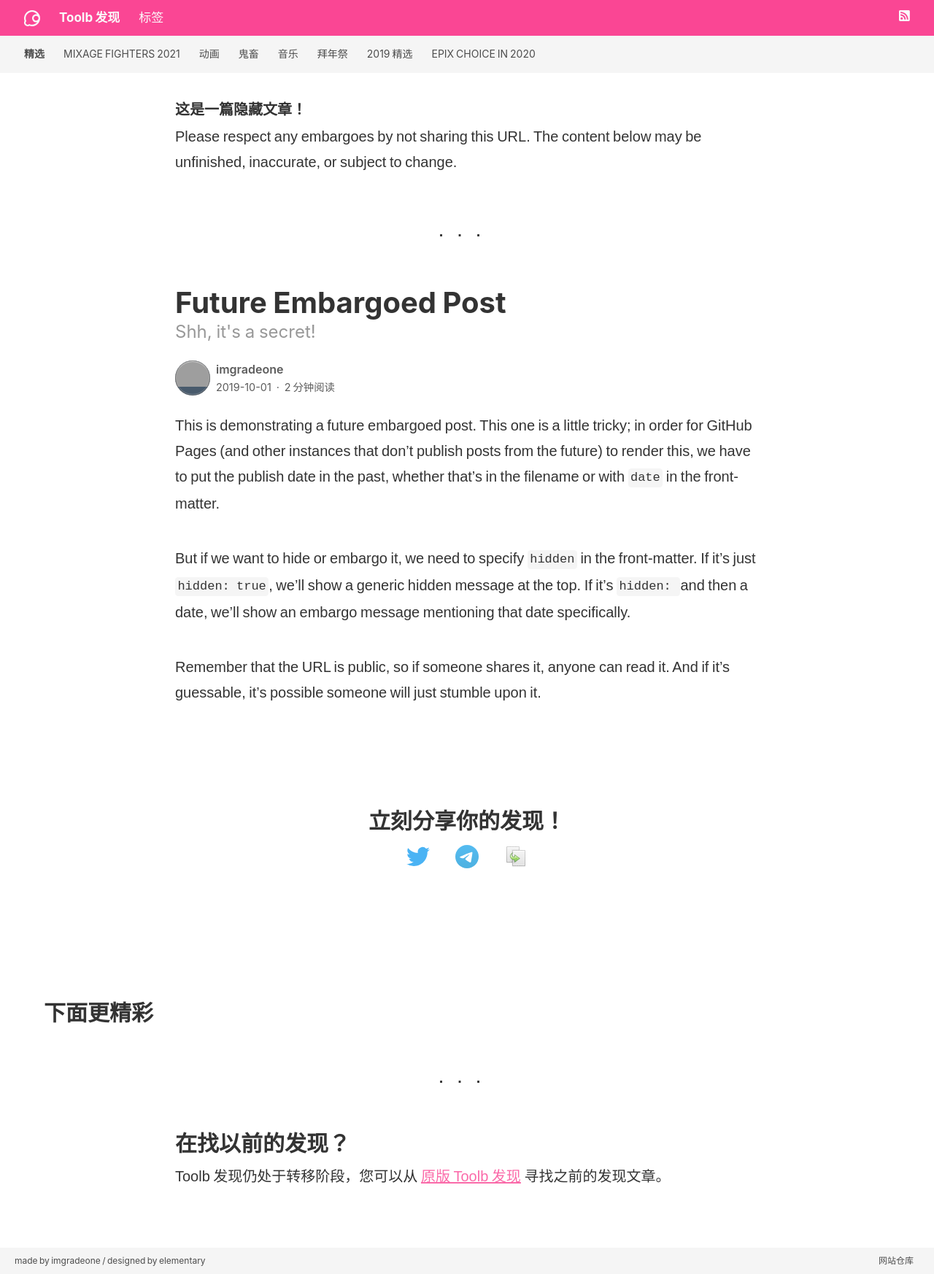
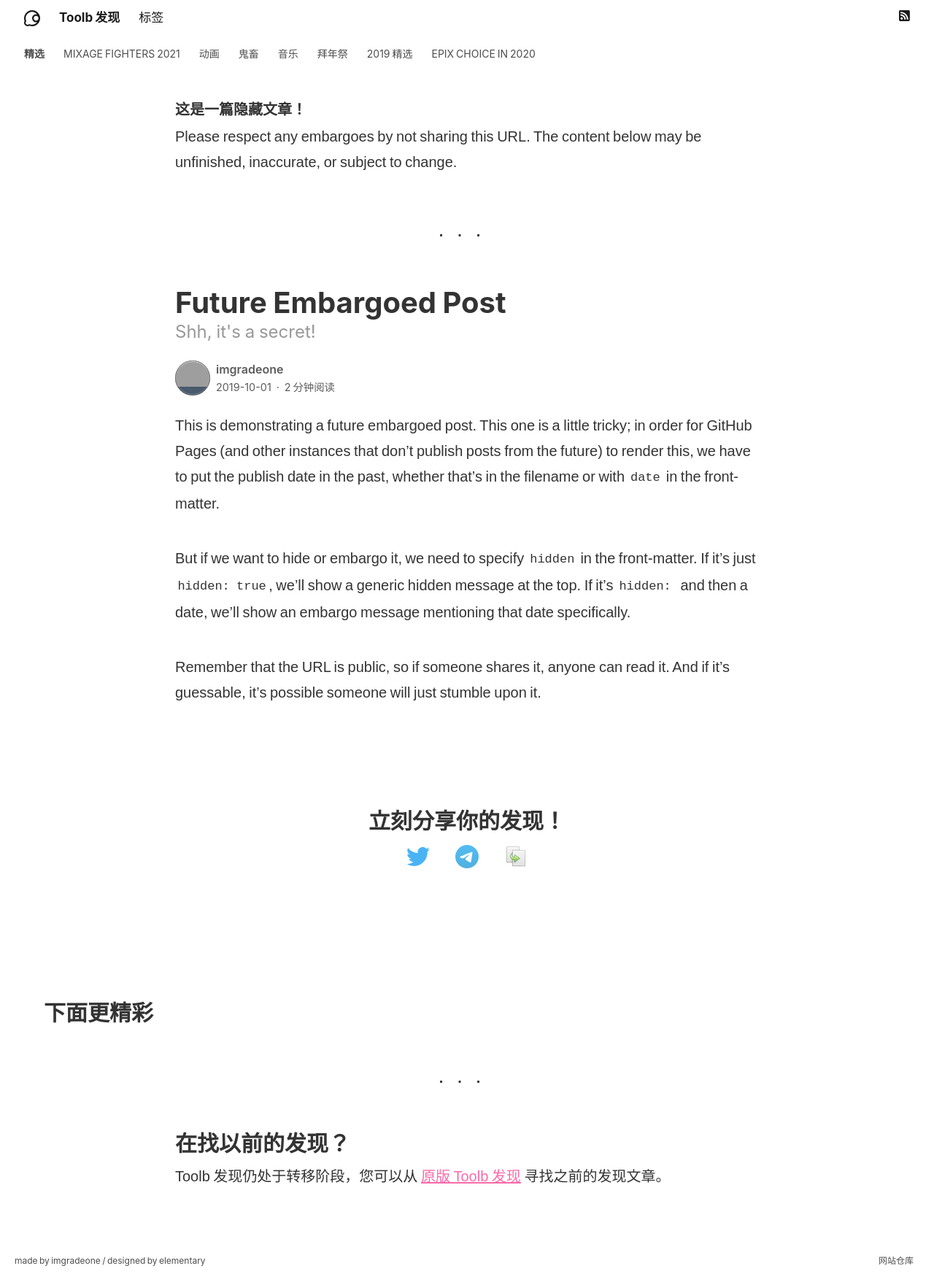
Before and after one commit to imgradeone/toolb-discover-jekyll, a Jekyll site: the page built from _posts/2019-10-01-future-embargoed-post.md, in a window 1280 px wide. Shown: the whole page at 73% size. Built offline with Jekyll 4.4.1, drawn with Linux system fonts in a browser that asks for light colours; our own code applies the rules of GitHub Pages for plain Markdown files; grey boxes are pictures that could not be loaded.

Commit message:
new ui style test

```diff
--- a/_sass/_colors.scss
+++ b/_sass/_colors.scss
@@ -75,9 +75,9 @@
   --bg-color: white;
   --fg-color: var(--black-500);
   --accent-color: #fa4694;
-  --header-bg-color: #fa4694;
-  --header-fg-color: var(--silver-100);
-  --secondary-bg-color: #f5f5f5; // Instead of making up a Silver 200
+  --header-bg-color: #ffffff;
+  --header-fg-color: var(--black-700);
+  --secondary-bg-color: #ffffff; // Instead of making up a Silver 200
   --secondary-fg-color: var(--black-300);
   --warning-bg-color: var(--banana-300);
   --warning-fg-color: var(--black-900);
@@ -86,8 +86,8 @@
 @media (prefers-color-scheme: dark) {
   :root {
     --bg-color: var(--black-700);
-    --header-bg-color: #ad1f66;
-    --fg-color: var(--silver-300);
+    --header-bg-color: var(--bg-color);
+    --fg-color: var(--silver-100);
     --accent-color: #ff99be;
     --secondary-bg-color: var(--black-500);
     --secondary-fg-color: var(--silver-300);
--- a/_sass/_layout.scss
+++ b/_sass/_layout.scss
@@ -10,7 +10,7 @@ body > section {
 }
 
 body > footer {
-  background-color: var(--secondary-bg-color);
+  background-color: var(--bg-color);
   display: flex;
   flex-flow: wrap-reverse;
   justify-content: space-between;
--- a/_sass/_nav.scss
+++ b/_sass/_nav.scss
@@ -36,7 +36,7 @@ body > header {
     }
 
     a:hover {
-      opacity: 0.7;
+      color: var(--accent-color);
     }
 
     svg {
```
